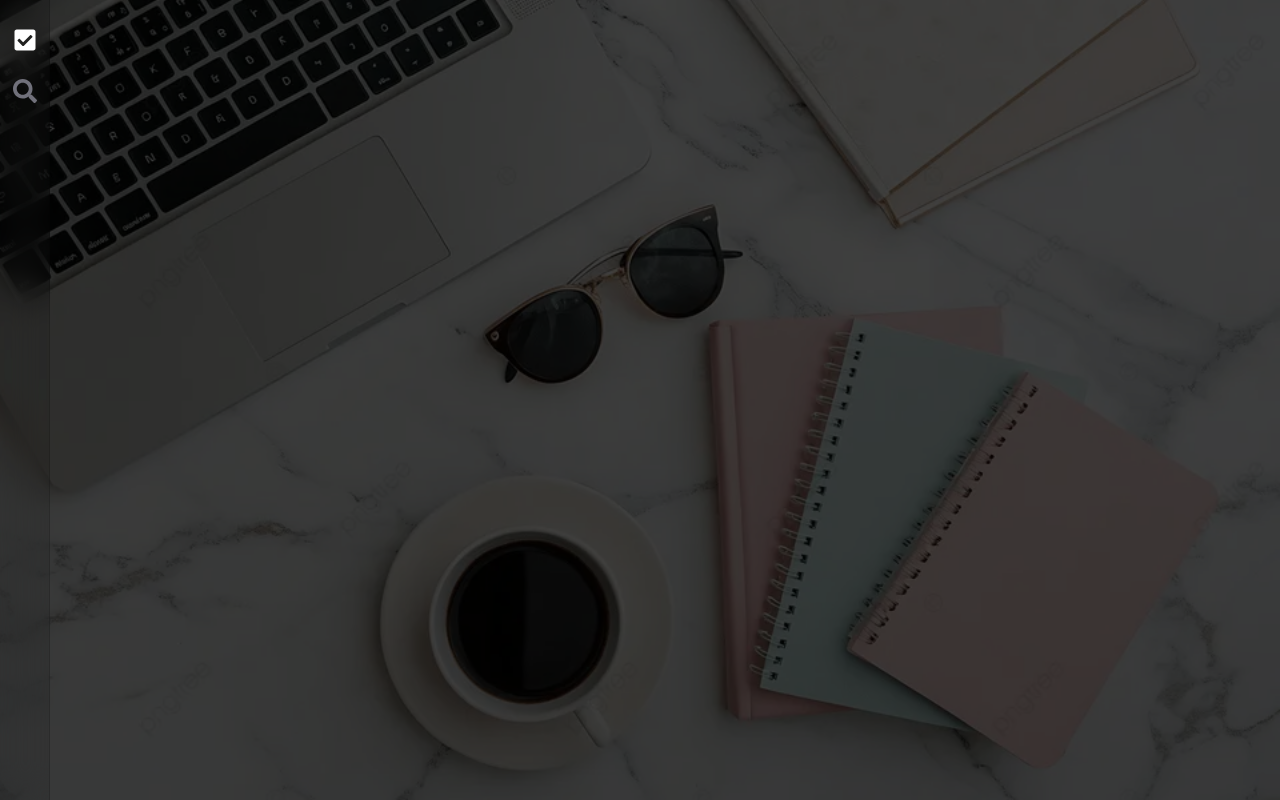
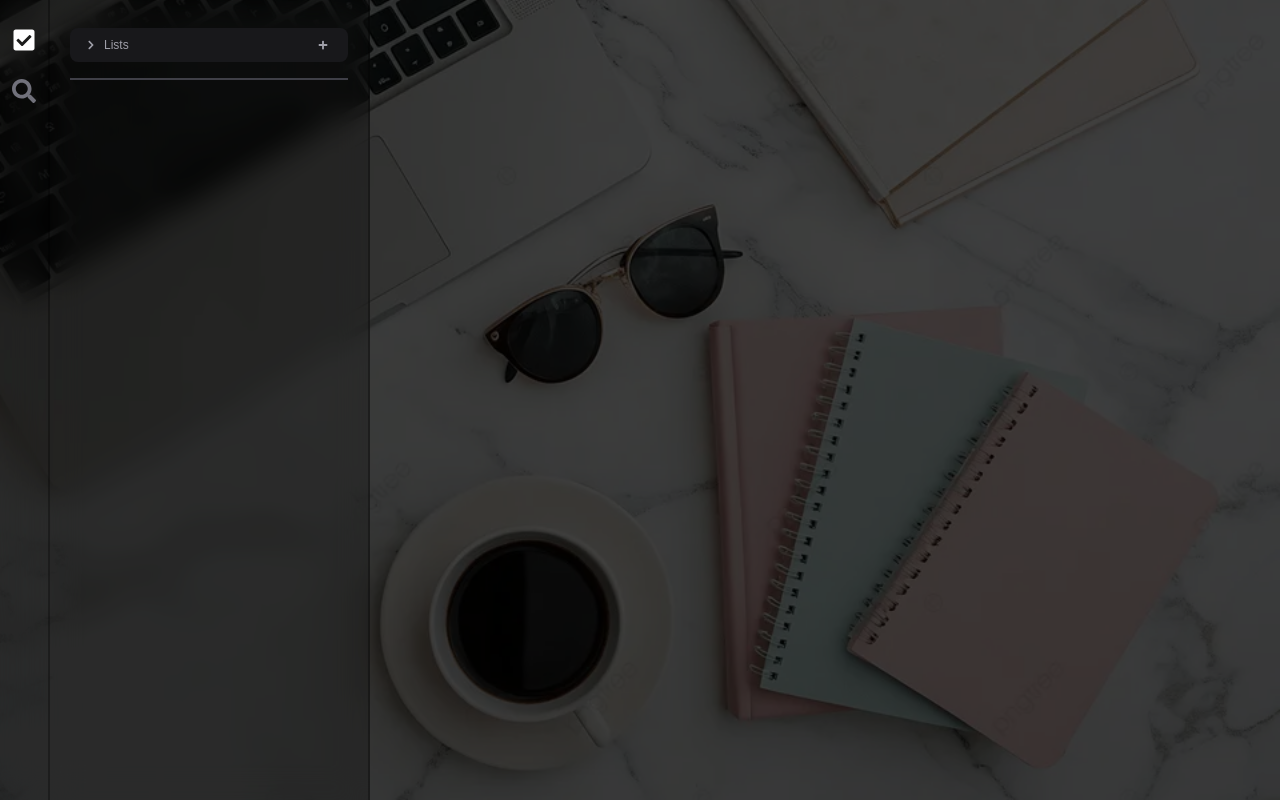
Before and after one commit to HaimiyaWasn/todoApp, a Next.js app: page / in a window 1280 px wide. Built offline with nearby package versions, Linux system fonts and the light colour scheme.

Commit message:
Update code

```diff
--- a/app/layouts/SideBarFixed.tsx
+++ b/app/components/Sidebar/SidebarFixed.tsx
@@ -9,7 +9,7 @@ import {
 } from "react-icons/fa";
 import { FaGear } from "react-icons/fa6";
 
-import ModalSearch from "../components/ModalSearch";
+import ModalSearch from "../ModalSearch";
 
 export default function SideBarFixed() {
   const [activeMenu, setActiveMenu] = useState("task");
@@ -17,7 +17,7 @@ export default function SideBarFixed() {
 
   return (
     <>
-      <aside className="fixed left-0 top-0 items-center justify-between h-screen w-12.5 bg-black/10 border-r border-black/15 backdrop-blur-lg hidden md:flex flex-col items py-7">
+      <aside className="fixed left-0 top-0 items-center justify-between h-screen w-12.5 bg-black/25 border-r-2 border-black/30 backdrop-blur-lg hidden md:flex flex-col items py-7">
         <div className="flex flex-col gap-5">
           <div
             className="tooltip tooltip-right before:ml-3 after:ml-3"
--- /dev/null
+++ b/app/components/Sidebar/SidebarMenu.tsx
@@ -0,0 +1,45 @@
+"use client"
+
+import { useState } from "react";
+import { FaChevronDown, FaPlus } from "react-icons/fa";
+
+export default function SideBarMenu() {
+  const [open, setOpen] = useState(false);
+
+  return (
+    <>
+      <aside className="hidden md:flex flex-col fixed left-12.5 top-0 h-screen w-80 bg-black/25 border-r-2 border-black/30 backdrop-blur-lg">
+        <div className="flex-1 overflow-y-auto">
+          <div className="flex flex-col gap-4 px-5 py-7">
+            <div className="rounded-lg bg-zinc-900">
+              <div
+                onClick={() => setOpen(!open)}
+                className="flex w-full items-center justify-between px-4 py-2 hover:bg-zinc-800 rounded-lg transition"
+              >
+                <div className="flex items-center gap-2">
+                  <FaChevronDown size={10} className={`text-zinc-400 transition-transform duration-300 ${
+                    open ? "rotate-0" : "-rotate-90"
+                  }`} />
+                  <span className="text-xs text-zinc-400 font-medium">
+                    Lists
+                  </span>
+                </div>
+
+                <button
+                  onClick={(e) => {
+                    e.stopPropagation()
+                  }}
+                  className="rounded-full p-1 text-zinc-400 hover:bg-zinc-500 hover:text-white transition"
+                >
+                  <FaPlus size={10} />
+                </button>
+              </div>
+            </div>
+
+            <div className="h-0.5 w-full bg-zinc-700" />
+          </div>
+        </div>
+      </aside>
+    </>
+  )
+}
--- a/app/components/TodoApp.tsx
+++ b/app/components/TodoApp.tsx
@@ -3,7 +3,7 @@
 import Image from "next/image";
 import { useEffect, useState } from "react";
 
-import SideBar from "../layouts/SideBarFixed";
+import SidebarLayout from "../layouts/SidebarLayout";
 import BackgroundImage from "@/public/img/backgroundImage/background1.webp";
 
 export default function TodoApp() {
@@ -27,7 +27,7 @@ export default function TodoApp() {
 
       <div className="absolute inset-0 bg-black/75" />
 
-      <SideBar/>
+      <SidebarLayout />
     </section>
   );
 }
--- /dev/null
+++ b/app/layouts/SidebarLayout.tsx
@@ -0,0 +1,11 @@
+import SideBarFixed from "../components/Sidebar/SidebarFixed"
+import SideBarMenu from "../components/Sidebar/SidebarMenu"
+
+export default function SidebarLayout() {
+  return (
+    <div className="flex">
+      <SideBarFixed />
+      <SideBarMenu />
+    </div>
+  )
+}
```
Also changed, not shown: app/layouts/SideBarMenu.tsx (deleted, +0 -7 lines).
